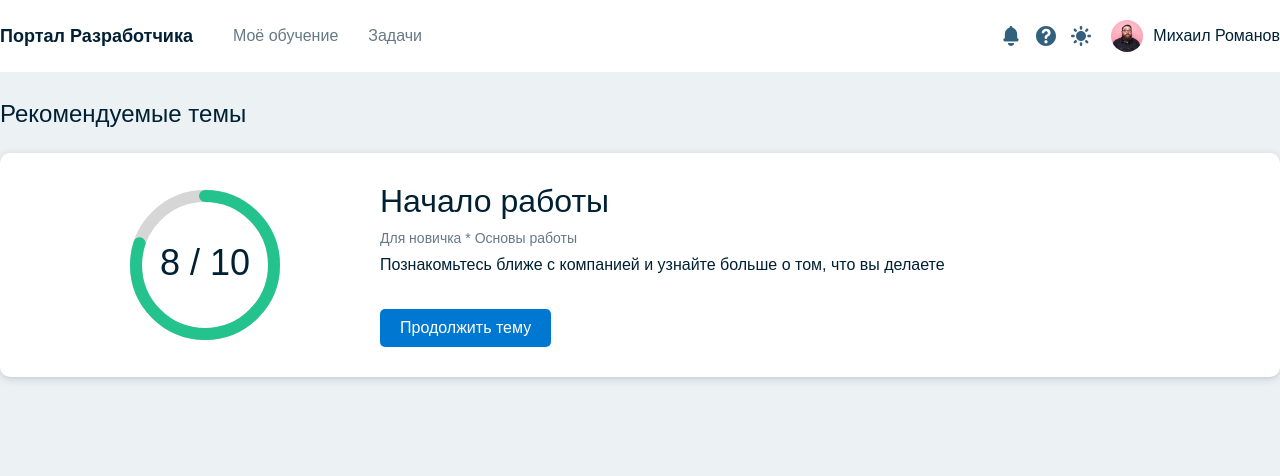
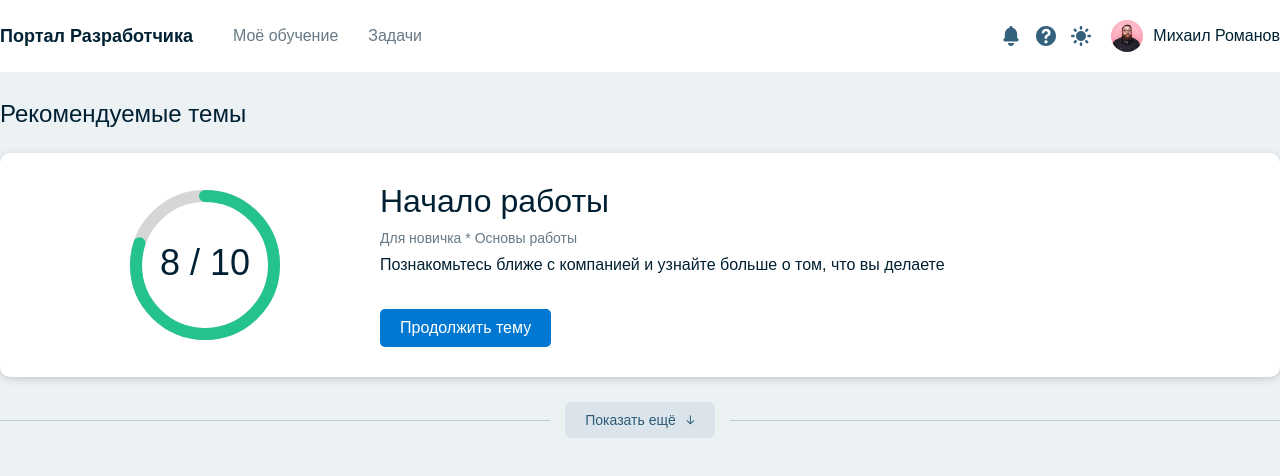
Before and after one commit to IamVirgoo/itmo-hack, a React (Vite) app in the folder app/: page / in a window 1280 px wide. Shown: the top 476 px of the page. Built offline with nearby package versions, Linux system fonts and the light colour scheme.

Commit message:
WIP: hero section separator

```diff
--- a/app/src/pages/indexPage.tsx
+++ b/app/src/pages/indexPage.tsx
@@ -1,5 +1,9 @@
+import { Link } from "react-router-dom";
+
 import Card from "../components/card";
 import Header from "../components/header";
+
+import arrow from '../assets/arrow.svg'
 
 export default function IndexPage() {
     return <main>
@@ -8,6 +12,14 @@ export default function IndexPage() {
             <div className={'hero--container'}>
                 <h1 className={'hero--container--title'}>Рекомендуемые темы</h1>
                 <Card type={'main'}/>
+                <div className={'hero--container--separator'}>
+                    <div className={'line'}></div>
+                    <a href={'#'} className={'hero--container--separator--button'}>
+                        <p className={'hero--container--separator--button--link'}>Показать ещё</p>
+                        <img src={arrow} alt=""/>
+                    </a>
+                    <div className={'line'}></div>
+                </div>
             </div>
         </section>
         <section className={'selected'}>
--- a/app/src/styles/index.sass
+++ b/app/src/styles/index.sass
@@ -13,3 +13,24 @@
       font-weight: 400
       color: $primary-text-color
       padding-bottom: 25px
+    &--separator
+      padding-top: 25px
+      display: flex
+      justify-content: space-between
+      align-items: center
+      gap: 15px
+      .line
+        height: 1px
+        width: 100%
+        background-color: rgba(0, 65, 102, 0.2)
+      &--button
+        width: 255px
+        border-radius: 5px
+        background-color: rgba(0, 66, 105, 0.07)
+        padding: 10px 20px
+        display: flex
+        justify-content: center
+        gap: 10px
+        &--link
+          color: rgba(0, 57, 92, 0.8)
+          font-size: 14px
```
Also changed, not shown: app/src/assets/arrow.svg (added).
